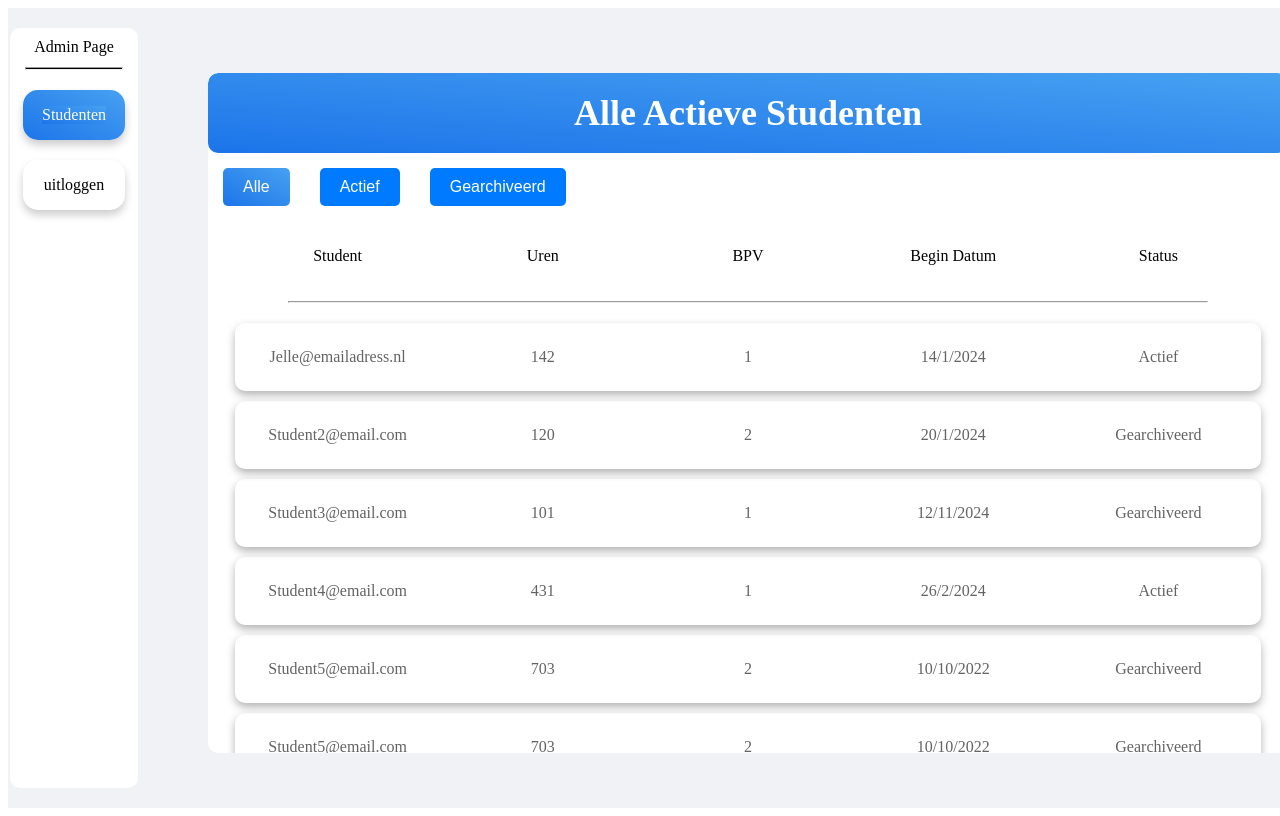
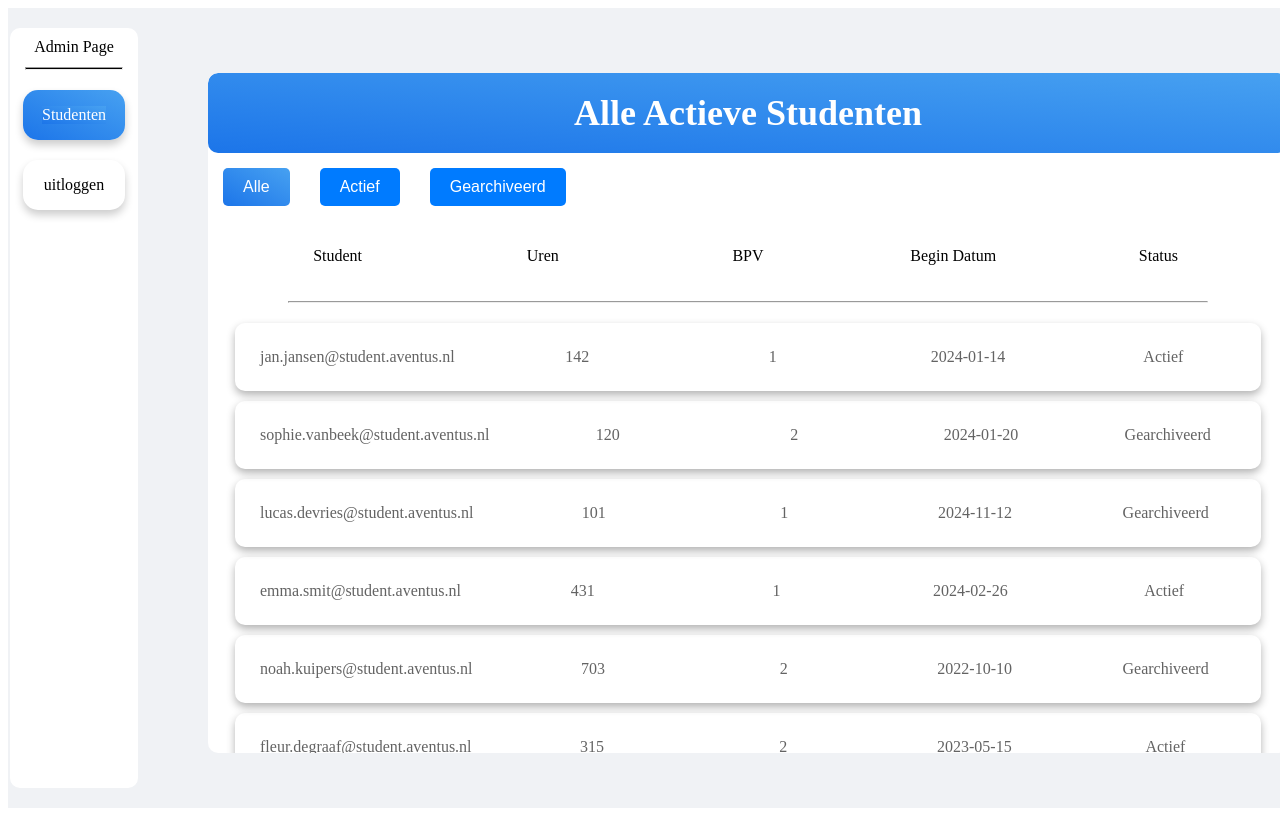
Before and after one commit to SnelleJelle05/Smjkkl-, a React (Create React App) app: page / in a window 1280 px wide. Built offline with nearby package versions, Linux system fonts and the light colour scheme.

Commit message:
commetaar added + student data van en json file

```diff
--- a/src/Admin/StudentInformation.tsx
+++ b/src/Admin/StudentInformation.tsx
@@ -15,7 +15,7 @@ const StudentInformation: React.FC = () => {
     const location = useLocation();
     const navigate = useNavigate();
 
-    // Access student data from location state
+    // krijgt student data van location state
     const student = location.state as Student;
 
     // Handle form submission
@@ -23,13 +23,14 @@ const StudentInformation: React.FC = () => {
         event.preventDefault();
         console.log("Updated Student Information:", student);
         alert("Student information updated!");
-        navigate(-1); // Navigate back
+        navigate(-1); // navigeer back
     };
 
     return (
         <div className="student-information-container">
             <h1 className="student-information-title">Student Information</h1>
             <form onSubmit={handleSubmit} className="student-information-form">
+                {/* data */}
                 <div className="form-group">
                     <label htmlFor="studentEmail" className="form-label">
                         Student Email:
@@ -37,7 +38,7 @@ const StudentInformation: React.FC = () => {
                     <input
                         type="email"
                         id="studentEmail"
-                        defaultValue={student?.Student}
+                        defaultValue={student?.Student} // set de data van de student zelfde is waar voor de rest
                         className="form-input"
                         required
                     />
--- a/src/Assets/Css/StudentInformation.css
+++ b/src/Assets/Css/StudentInformation.css
@@ -43,7 +43,6 @@
 .form-input:focus {
     border-color: #1C75E9;
     outline: none;
-    box-shadow: 0 0 4px rgba(76, 175, 80, 0.5);
 }
 
 .form-button {
--- /dev/null
+++ b/src/Assets/MockData/Students.json
@@ -0,0 +1,72 @@
+[
+  {
+    "Student": "jan.jansen@student.aventus.nl",
+    "Uren": 142,
+    "BPV": 1,
+    "BeginDatum": "2024-01-14",
+    "Status": "Actief"
+  },
+  {
+    "Student": "sophie.vanbeek@student.aventus.nl",
+    "Uren": 120,
+    "BPV": 2,
+    "BeginDatum": "2024-01-20",
+    "Status": "Gearchiveerd"
+  },
+  {
+    "Student": "lucas.devries@student.aventus.nl",
+    "Uren": 101,
+    "BPV": 1,
+    "BeginDatum": "2024-11-12",
+    "Status": "Gearchiveerd"
+  },
+  {
+    "Student": "emma.smit@student.aventus.nl",
+    "Uren": 431,
+    "BPV": 1,
+    "BeginDatum": "2024-02-26",
+    "Status": "Actief"
+  },
+  {
+    "Student": "noah.kuipers@student.aventus.nl",
+    "Uren": 703,
+    "BPV": 2,
+    "BeginDatum": "2022-10-10",
+    "Status": "Gearchiveerd"
+  },
+  {
+    "Student": "fleur.degraaf@student.aventus.nl",
+    "Uren": 315,
+    "BPV": 2,
+    "BeginDatum": "2023-05-15",
+    "Status": "Actief"
+  },
+  {
+    "Student": "mees.bakker@student.aventus.nl",
+    "Uren": 220,
+    "BPV": 1,
+    "BeginDatum": "2023-09-01",
+    "Status": "Actief"
+  },
+  {
+    "Student": "lisa.vandam@student.aventus.nl",
+    "Uren": 89,
+    "BPV": 2,
+    "BeginDatum": "2023-03-10",
+    "Status": "Gearchiveerd"
+  },
+  {
+    "Student": "thomas.jager@student.aventus.nl",
+    "Uren": 144,
+    "BPV": 1,
+    "BeginDatum": "2024-06-18",
+    "Status": "Actief"
+  },
+  {
+    "Student": "zoe.mees@student.aventus.nl",
+    "Uren": 356,
+    "BPV": 2,
+    "BeginDatum": "2022-08-12",
+    "Status": "Gearchiveerd"
+  }
+]
--- a/src/Componenten/StudendsTable.tsx
+++ b/src/Componenten/StudendsTable.tsx
@@ -1,42 +1,33 @@
 import React from "react";
 import {useNavigate} from "react-router-dom"; // Updated navigation
 import "../Assets/Css/StudentsTable.css";
+import dataStudent from "../Assets/MockData/Students.json"
 
-// Define type for student data
+// defineer the props van de data
 interface Student {
     Student: string;
-    Uren: string;
-    BPV: string;
+    Uren: number;
+    BPV: number;
     BeginDatum: string;
-    status: string;
+    Status: string;
 }
 
 const StudentsTable: React.FC = () => {
     const navigate = useNavigate();
+    //init filter voor "alle"
     const [filter, setFilter] = React.useState("alle");
 
-    const studentData: Student[] = [
-        {Student: "Jelle@emailadress.nl", Uren: "142", BPV: "1", BeginDatum: "14/1/2024", status: "Actief"},
-        {Student: "Student2@email.com", Uren: "120", BPV: "2", BeginDatum: "20/1/2024", status: "Gearchiveerd"},
-        {Student: "Student3@email.com", Uren: "101", BPV: "1", BeginDatum: "12/11/2024", status: "Gearchiveerd"},
-        {Student: "Student4@email.com", Uren: "431", BPV: "1", BeginDatum: "26/2/2024", status: "Actief"},
-        {Student: "Student5@email.com", Uren: "703", BPV: "2", BeginDatum: "10/10/2022", status: "Gearchiveerd"},
-        {Student: "Student5@email.com", Uren: "703", BPV: "2", BeginDatum: "10/10/2022", status: "Gearchiveerd"},
-        {Student: "Student5@email.com", Uren: "703", BPV: "2", BeginDatum: "10/10/2022", status: "Gearchiveerd"},
-        {Student: "Student5@email.com", Uren: "703", BPV: "2", BeginDatum: "10/10/2022", status: "Gearchiveerd"},
-        {Student: "Student5@email.com", Uren: "703", BPV: "2", BeginDatum: "10/10/2022", status: "Gearchiveerd"},
-        {Student: "Student5@email.com", Uren: "703", BPV: "2", BeginDatum: "10/10/2022", status: "Gearchiveerd"},
-        {Student: "Student5@email.com", Uren: "703", BPV: "2", BeginDatum: "10/10/2022", status: "Gearchiveerd"},
-        {Student: "Student5@email.com", Uren: "703", BPV: "2", BeginDatum: "10/10/2022", status: "Gearchiveerd"},
-        {Student: "Student5@email.com", Uren: "703", BPV: "2", BeginDatum: "10/10/2022", status: "Gearchiveerd"},
-    ];
+    // krijgt de data van de json
+    const studentData: Student[] = dataStudent;
 
+    // handled klik, navigeert naar de student informatie pagina
     const handleRowClick = (student: Student) => {
         navigate("/student-information", {state: student}); // Use navigate with state
     };
 
     return (
         <div>
+            {/*filter knoppen */}
             <div className="filter-buttons">
                 <button
                     onClick={() => setFilter("alle")}
@@ -58,6 +49,7 @@ const StudentsTable: React.FC = () => {
                 </button>
             </div>
 
+            {/*tabel met alle studenten*/}
             <div className="TableHeaderAdmin">
                 <div className="TableHeaderItem"><p>Student</p></div>
                 <div className="TableHeaderItem"><p>Uren</p></div>
@@ -69,14 +61,15 @@ const StudentsTable: React.FC = () => {
             <hr className="lineTable"/>
 
             <div className="TableDataAdmin">
+                {/*filter, filtert op welke knop gedrukt is. alle / acrhief / actief*/}
                 {studentData
-                    .filter(student => filter === "alle" || student.status.toLowerCase() === filter).map((student, index) => (
+                    .filter(student => filter === "alle" || student.Status.toLowerCase() === filter).map((student, index) => (
                         <div className="TableDataItem" key={index} onClick={() => handleRowClick(student)}>
                             <p className="TableDataP">{student.Student}</p>
                             <p className="TableDataP">{student.Uren}</p>
                             <p className="TableDataP">{student.BPV}</p>
                             <p className="TableDataP">{student.BeginDatum}</p>
-                            <p className="TableDataP">{student.status}</p>
+                            <p className="TableDataP">{student.Status}</p>
                         </div>
                     ))}
             </div>
```
